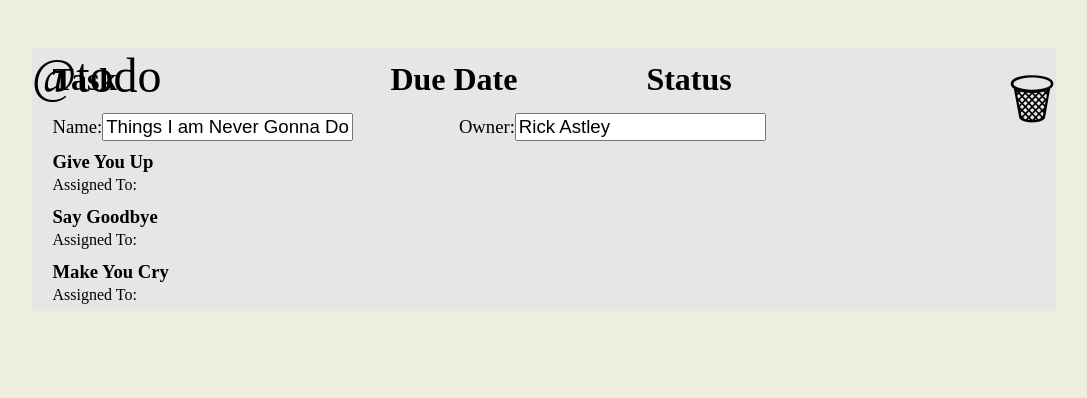
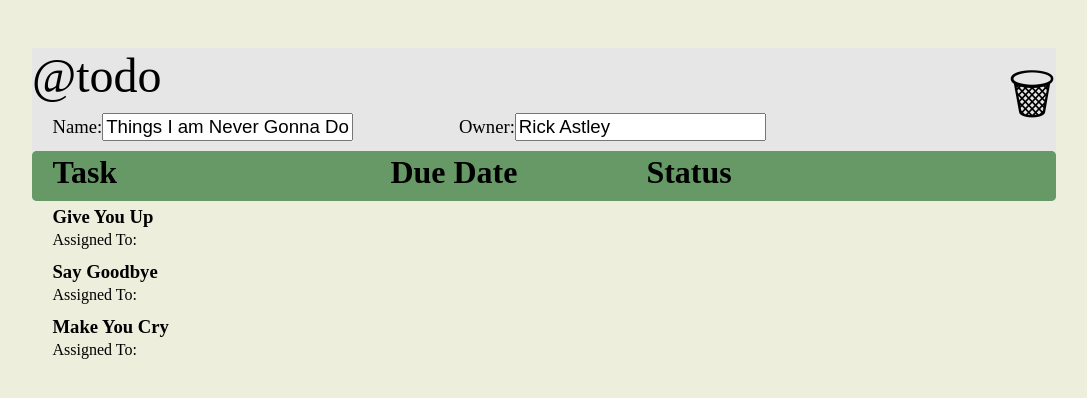
Before and after one commit to SuperDev0417/FaceBook_React, a React (Create React App) app: page / in a window 1280 px wide. Both pictures are taken after a click on the link "Things I am Never Gonna Do". Shown: the top 398 px of the page, without its empty margins (104-1191 px from the left). Built offline with nearby package versions, Linux system fonts and the light colour scheme.

Commit message:
Edited ListItemsTable, ItemCardHeader now EXISTS

```diff
--- a/src/components/list_screen/ListItemsTable.js
+++ b/src/components/list_screen/ListItemsTable.js
@@ -4,7 +4,8 @@
 export class ListItemsTable extends Component {
     render() {
         return (
-            <div id="list_items_container">
+            <div id="list_items_container" className = "list_item_header_card">
+                <div className="list_item_header_card"> </div>
                 <div className="list_item_task_header">Task</div>
                 <div className="list_item_due_date_header">Due Date</div>
                 <div className="list_item_status_header">Status</div>
```
